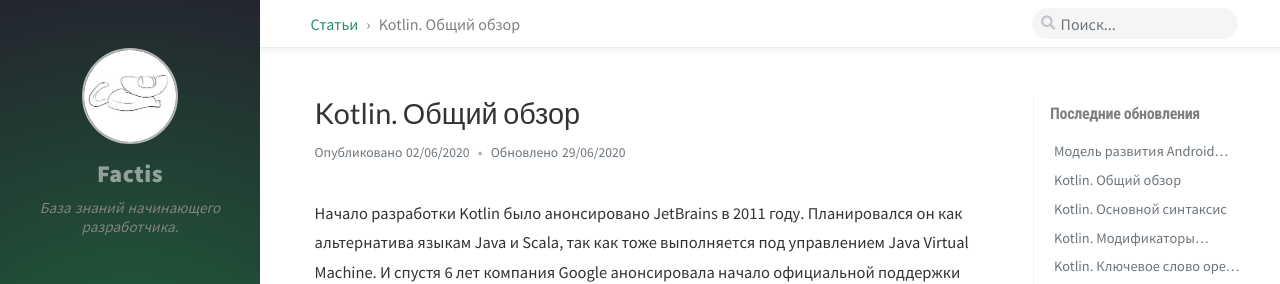
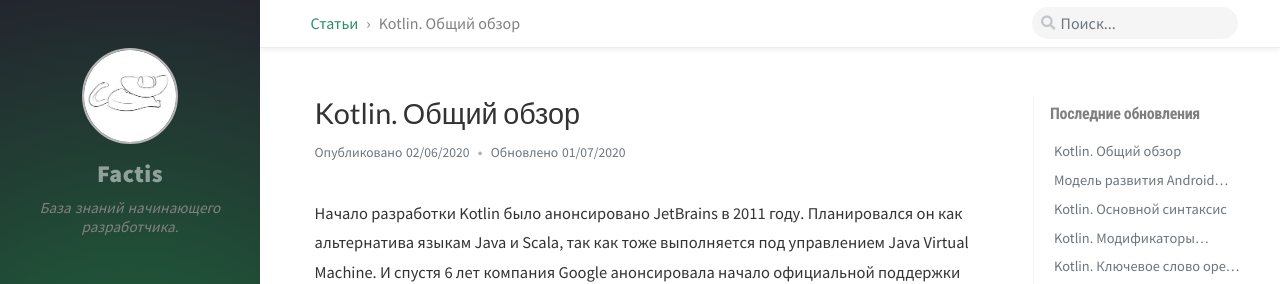
Before and after one commit to Bimlibik/bimlibik.github.io, a Jekyll site: the page built from _posts/2020-06-02-kotlin-overview.md, in a window 1280 px wide and 900 px high. Shown: the top 284 px of the window. Built offline with Jekyll 4.4.1, drawn with Linux system fonts in a browser that asks for light colours; nearby versions of some CDN libraries; comment, search, counter and statistics services are not loaded.

Commit message:
[Automation] Updated the Lastmod for post(s).

```diff
--- a/_data/updates.yml
+++ b/_data/updates.yml
@@ -9,7 +9,7 @@
   lastmod: '2020-06-22 17:31:00 +0800'
 -
   filename: 'kotlin-overview'
-  lastmod: '2020-06-29 18:14:25 +0800'
+  lastmod: '2020-07-01 20:06:59 +0800'
 -
   filename: 'manifest-file'
   lastmod: '2020-06-01 02:45:49 +0800'
```
